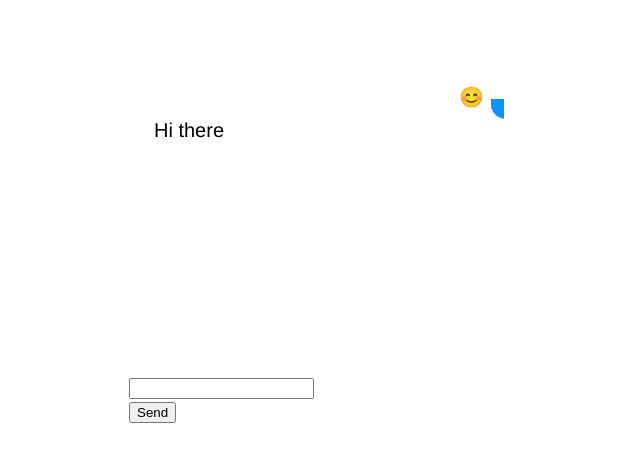
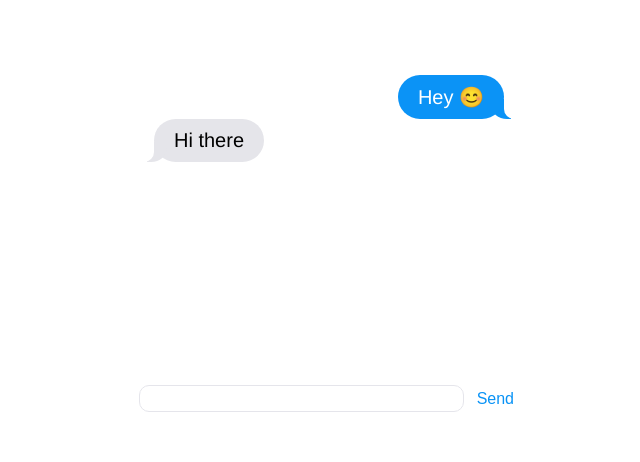
Before and after one commit to ThiHoangPham/self-chat-app, a website: page public/index.html in a window 1280 px wide. Shown: the whole page, without its empty margins (311-951 px from the left). Drawn offline with nearby package versions, Linux system fonts and the light colour scheme.

Commit message:
done style.css

```diff
--- a/public/style.css
+++ b/public/style.css
@@ -1,16 +1,16 @@
-body{
+body {
     font-family: 'Helvetica Neue';
     font-size: 20px;
     font-weight: normal;
   }
 
-main{
+  main {
     width: 400px;
     margin: auto;
     margin-top: 50px;
   }
 
-section{
+  section {
     height: 300px;
     overflow: scroll;
     padding: 25px 25px 0 25px;
@@ -20,20 +20,19 @@ section br {
     clear: both;
   }
 
-.message{
+  .message {
     max-width: 250px;
     word-wrap: break-word;
     margin-bottom: 12px;
-    line-height: 24px
+    line-height: 24px;
   }
-
-section p::after{
+  section p:after {
     content: '';
     display: table;
     clear: both;
   }
 
-p{
+  p {
     margin: 0px;
   }
 
@@ -41,11 +40,12 @@ p:nth-of-type(odd) {
     position: relative;
     padding: 10px 20px;
     color: white;
+    background: #0b93f6;
     border-radius: 25px;
     float: right;
   }
 
-p:nth-of-type(odd):before{
+  p:nth-of-type(odd):before {
     content: '';
     position: absolute;
     z-index: -1;
@@ -56,15 +56,84 @@ p:nth-of-type(odd):before{
     border-bottom-left-radius: 16px 14px;
     -webkit-transform: translate(0, -2px);
   }
-p:nth-of-type(odd)::after{
+
+  p:nth-of-type(odd):after {
+    content: '';
+    position: absolute;
+    z-index: 1;
+    bottom: -2px;
+    right: -56px;
+    width: 26px;
+    height: 20px;
+    background: white;
+    border-bottom-left-radius: 10px;
+    -webkit-transform: translate(-30px, -2px);
+  }
+
+  p:nth-of-type(even) {
+    position: relative;
+    padding: 10px 20px;
+    background: #e5e5ea;
+    border-radius: 25px;
+    color: black;
+    float: left;
+  }
+
+  p:nth-of-type(even):before {
+    content: '';
+    position: absolute;
+    z-index: 2;
+    bottom: -2px;
+    left: -7px;
+    height: 20px;
+    border-left: 20px solid #e5e5ea;
+    border-bottom-right-radius: 16px 14px;
+    -webkit-transform: translate(0, -2px);
+  }
+
+  p:nth-of-type(even):after {
     content: '';
     position: absolute;
     z-index: 3;
     bottom: -2px;
-    right: -56px;
+    left: 4px;
     width: 26px;
     height: 20px;
     background: white;
     border-bottom-right-radius: 10px;
     -webkit-transform: translate(-30px, -2px);
   }
+
+  form {
+    text-align: center;
+    display: flex;
+    width: 100%;
+    margin: auto;
+  }
+
+  form div:first-child {
+    flex: 1;
+    padding: 5px;
+    margin: 5px;
+  }
+
+  form div:nth-child(2) {
+    display: flex;
+    margin: 5px;
+  }
+
+  button {
+    border: none;
+    color: #0a93f6;
+    background-color: transparent;
+    padding: 10px;
+    text-decoration: none;
+    font-size: 16px;
+  }
+
+  input {
+    width: 100%;
+    border: solid 1px #e5e5eb;
+    border-radius: 10px;
+    padding: 5px;
+  }
```
Lines whose indentation alone changed are shown as unchanged.
